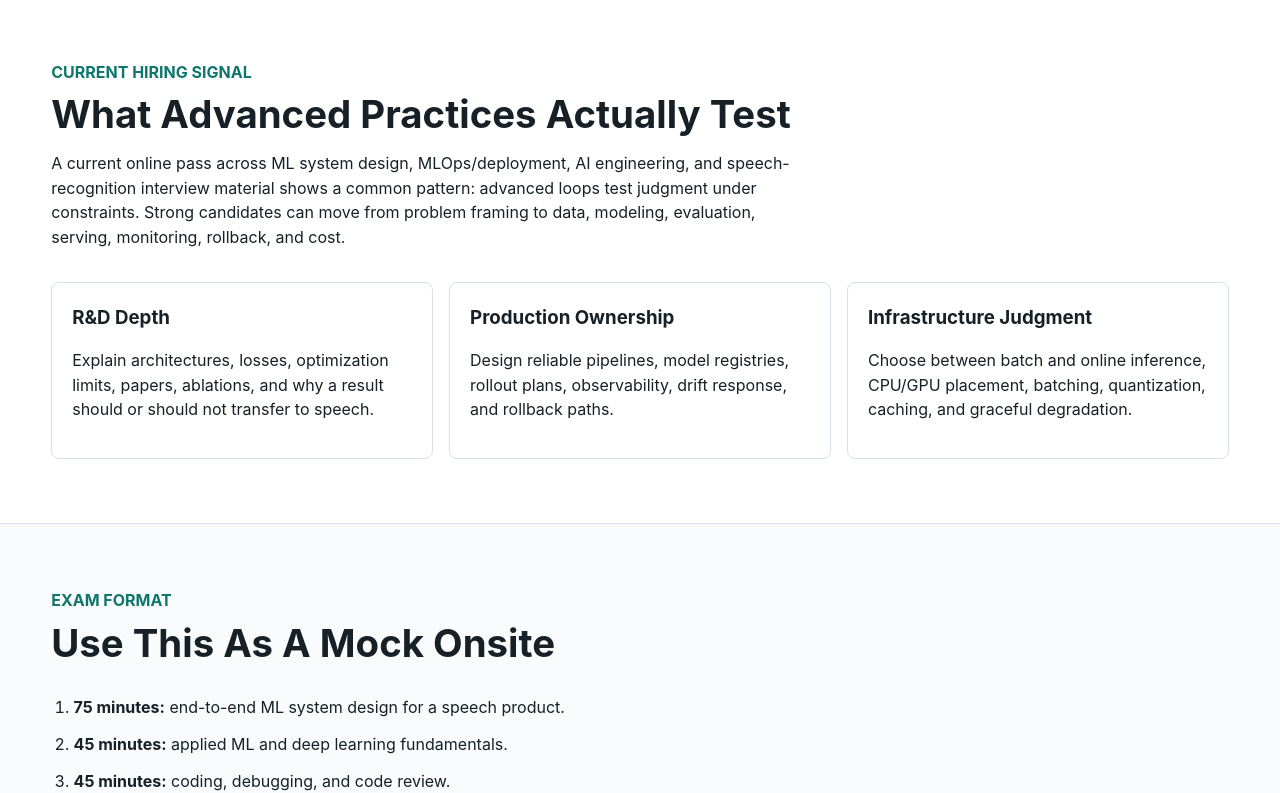
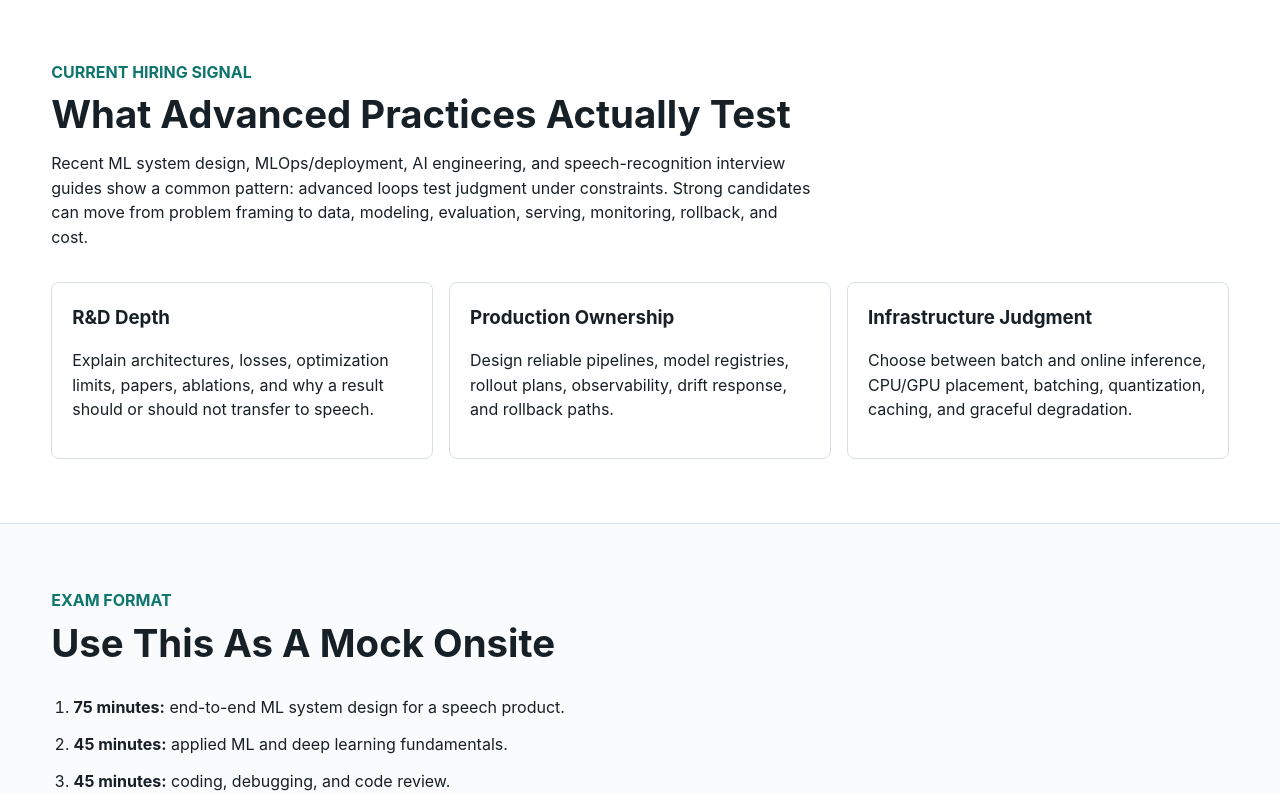
Before and after one commit to kennethli319/kennethli319.github.io, a Jekyll site: the page audio-text-ml-course/lessons/senior-ml-interview-track.html, which Jekyll copies as it is, in a window 1280 px wide and 900 px high, scrolled down 383 px, cut to the strip 107-900 px from the top of the window. Built offline with Jekyll 4.4.1, drawn with Linux system fonts in a browser that asks for light colours; some of the changed text lies outside the part shown.

Commit message:
Update audio course interview track wording

```diff
--- a/audio-text-ml-course/lessons/senior-ml-interview-track.html
+++ b/audio-text-ml-course/lessons/senior-ml-interview-track.html
@@ -33,11 +33,11 @@
         <p class="eyebrow">Current Hiring Signal</p>
         <h2>What Advanced Practices Actually Test</h2>
         <p>
-          A current online pass across ML system design, MLOps/deployment, AI
-          engineering, and speech-recognition interview material shows a common
-          pattern: advanced loops test judgment under constraints. Strong
-          candidates can move from problem framing to data, modeling,
-          evaluation, serving, monitoring, rollback, and cost.
+          Recent ML system design, MLOps/deployment, AI engineering, and
+          speech-recognition interview guides show a common pattern: advanced
+          loops test judgment under constraints. Strong candidates can move
+          from problem framing to data, modeling, evaluation, serving,
+          monitoring, rollback, and cost.
         </p>
       </div>
       <div class="grid three">
@@ -376,7 +376,7 @@ def training_step(model, batch):
         <h2>Online Interview Research</h2>
       </div>
       <ul class="resources">
-        <li><a href="https://www.kore1.com/ml-engineer-interview-questions/">KORE1 AI/ML Engineer Interview Questions 2026</a> - current advanced loop themes: system design, applied fundamentals, coding, MLOps, production debugging.</li>
+        <li><a href="https://www.kore1.com/ml-engineer-interview-questions/">KORE1 AI/ML Engineer Interview Questions 2026</a> - example advanced loop themes: system design, applied fundamentals, coding, MLOps, production debugging.</li>
         <li><a href="https://www.hellointerview.com/learn/ml-system-design">Hello Interview ML System Design</a> - applied ML design, ML infra design, research engineering categories.</li>
         <li><a href="https://www.tryexponent.com/blog/machine-learning-system-design-interview-guide">Exponent ML System Design Guide</a> - end-to-end framework from problem definition through deployment and monitoring.</li>
       </ul>
```
